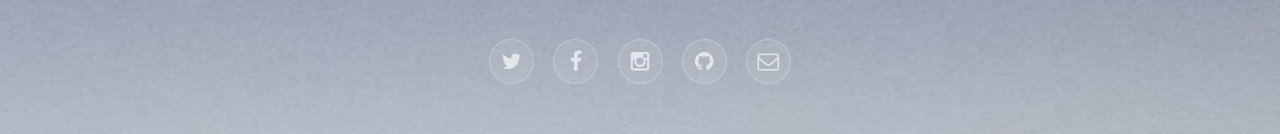
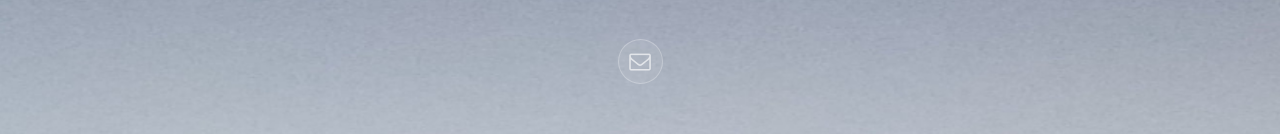
Before and after one commit to E-Ontiveros/map-portfolio, a plain HTML site: page index.html in a window 1280 px wide. Shown: the part 368-502 px from the top of the page. Drawn offline with Linux system fonts and the light colour scheme.

Commit message:
Update index.html

```diff
--- a/index.html
+++ b/index.html
@@ -1,7 +1,7 @@
 <!DOCTYPE HTML>
 <html>
 	<head>
-		<title>Maps that Matter</title>
+		<title>Emily Ontiveros</title>
 		<meta charset="utf-8" />
 		<meta name="viewport" content="width=device-width, initial-scale=1" />
 		<link rel="stylesheet" href="assets/css/main.css" />
@@ -17,11 +17,11 @@
 						<h1><strong>Nicholas Perdue</strong>
 						<p>Cartography Portfolio</h1>
 						<ul class="icons">
-							<li><a href="#" class="icon style2 fa-twitter"><span class="label">Twitter</span></a></li>
-							<li><a href="#" class="icon style2 fa-facebook"><span class="label">Facebook</span></a></li>
-							<li><a href="#" class="icon style2 fa-instagram"><span class="label">Instagram</span></a></li>
-							<li><a href="https://github.com/dikembe3000" class="icon style2 fa-github"><span class="label">500px</span></a></li>
-							<li><a href="mailto:nicholas.perdue@humboldt.edu" class="icon style2 fa-envelope-o"><span class="label">Email</span></a></li>
+							<!--<li><a href="#" class="icon style2 fa-twitter"><span class="label">Twitter</span></a></li>-->
+							<!--<li><a href="#" class="icon style2 fa-facebook"><span class="label">Facebook</span></a></li>-->
+							<!--<li><a href="#" class="icon style2 fa-instagram"><span class="label">Instagram</span></a></li>-->
+							<!--<li><a href="https://github.com/dikembe3000" class="icon style2 fa-github"><span class="label">500px</span></a></li>-->
+							<li><a href="mailto:emilyjontiveros@gmail.com" class="icon style2 fa-envelope-o"><span class="label">Email</span></a></li>
 						</ul>
 					</header>
 
```
